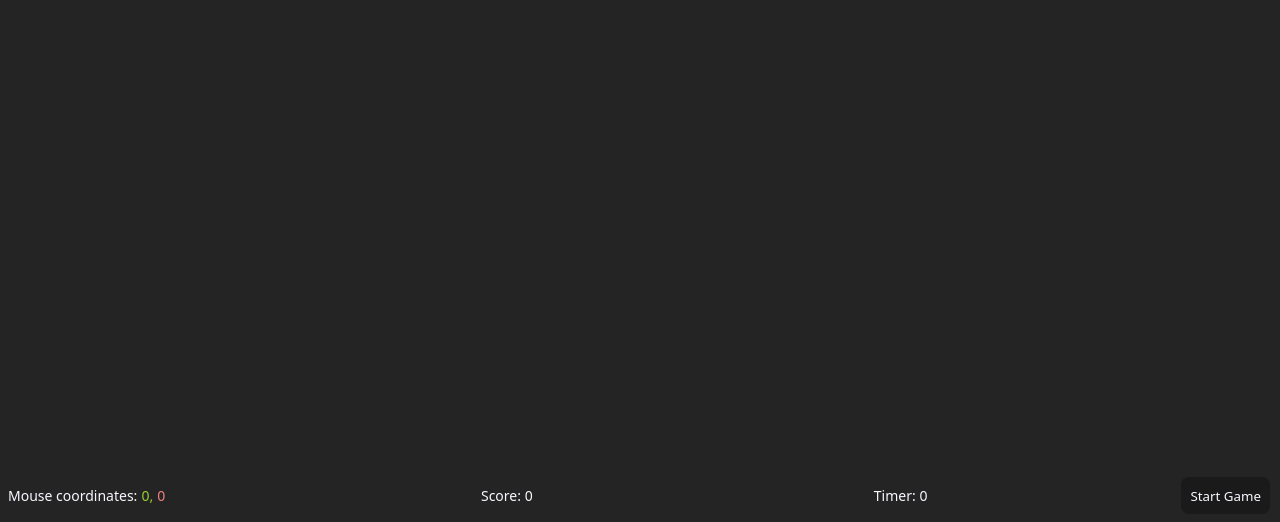
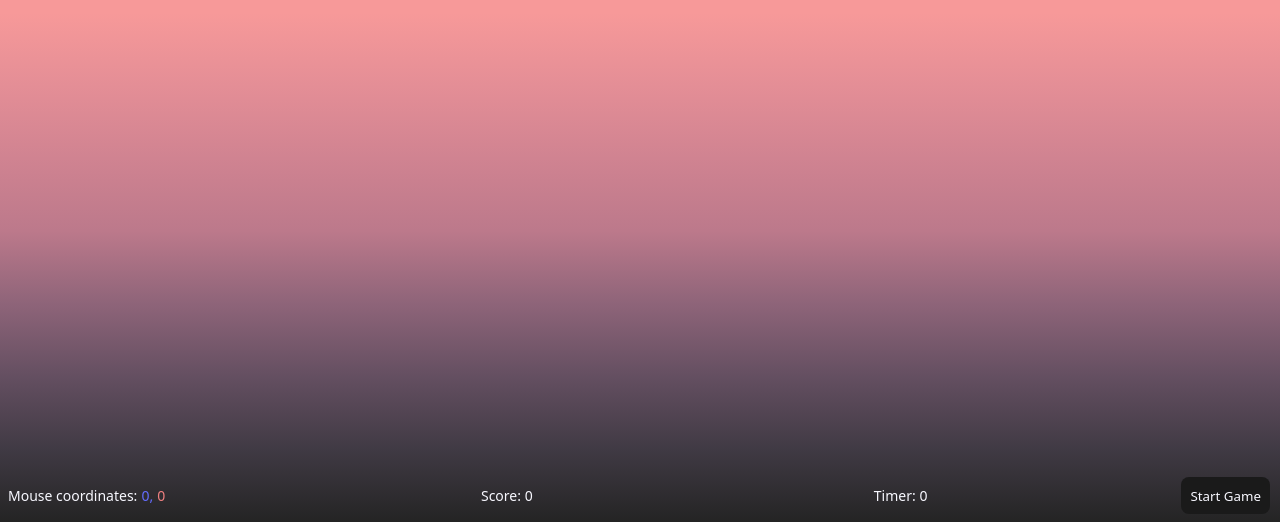
Before and after one commit to klnyc/Ball-Drop, a React (Vite) app: page / in a window 1280 px wide. Shown: the part 278-800 px from the top of the page. Built offline with nearby package versions, Linux system fonts and the light colour scheme.

Commit message:
Add background gradient

```diff
--- a/src/components/Canvas.tsx
+++ b/src/components/Canvas.tsx
@@ -52,7 +52,7 @@ const Canvas = () => {
     // sets canvas dimensions to its parent container
     canvas.width = canvas.offsetWidth;
     canvas.height = canvas.offsetHeight;
-    context.fillStyle = "#242424";
+    context.fillStyle = "transparent";
     context.fillRect(0, 0, canvas.width, canvas.height);
 
     const initialBasket: Basket = {
--- a/src/styles/Canvas.css
+++ b/src/styles/Canvas.css
@@ -41,5 +41,5 @@ canvas {
 }
 
 .smaller-coordinate {
-  color: yellowgreen;
+  color: #646cff;
 }
--- a/src/styles/GameOverAlert.css
+++ b/src/styles/GameOverAlert.css
@@ -5,9 +5,9 @@
   right: 0;
   margin-inline: auto;
   width: fit-content;
-  color: darksalmon;
+  color: #646cff;
   font-size: 40px;
-  opacity: 0.6;
+  opacity: 0.8;
   animation: pulse 2s infinite ease-in-out;
 }
 
--- a/src/styles/index.css
+++ b/src/styles/index.css
@@ -3,7 +3,21 @@
   line-height: 1.5;
   font-size: 14px;
   color: ghostwhite;
-  background-color: #242424;
+  background-image: linear-gradient(
+    to top,
+    #242424,
+    #403a44,
+    #644f61,
+    #8e6479,
+    #bc798b,
+    #d08391,
+    #e48e96,
+    #f79999,
+    #f79999,
+    #f79999,
+    #f79999,
+    #f79999
+  );
   font-synthesis: none;
   text-rendering: optimizeLegibility;
   -webkit-font-smoothing: antialiased;
```
